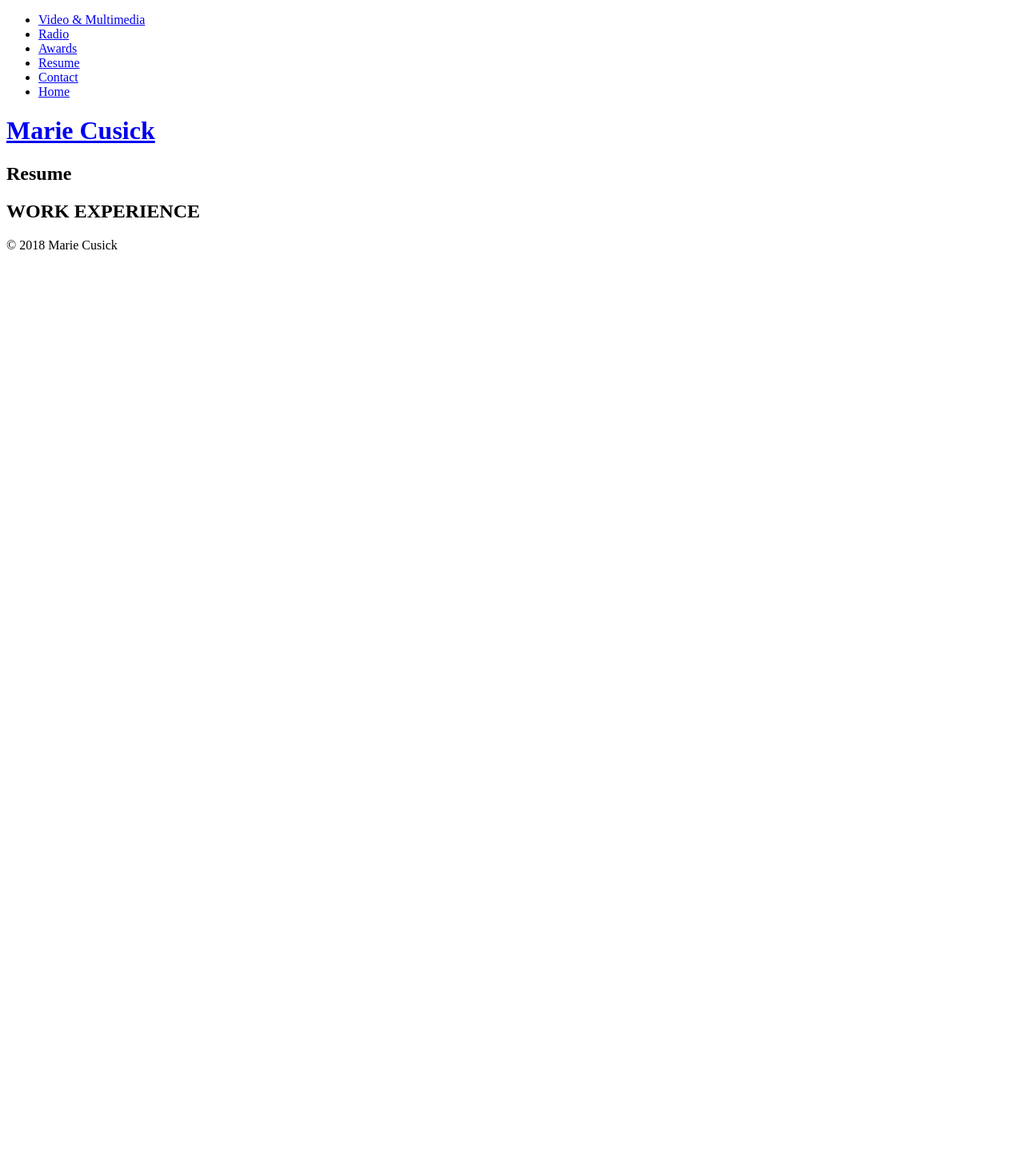
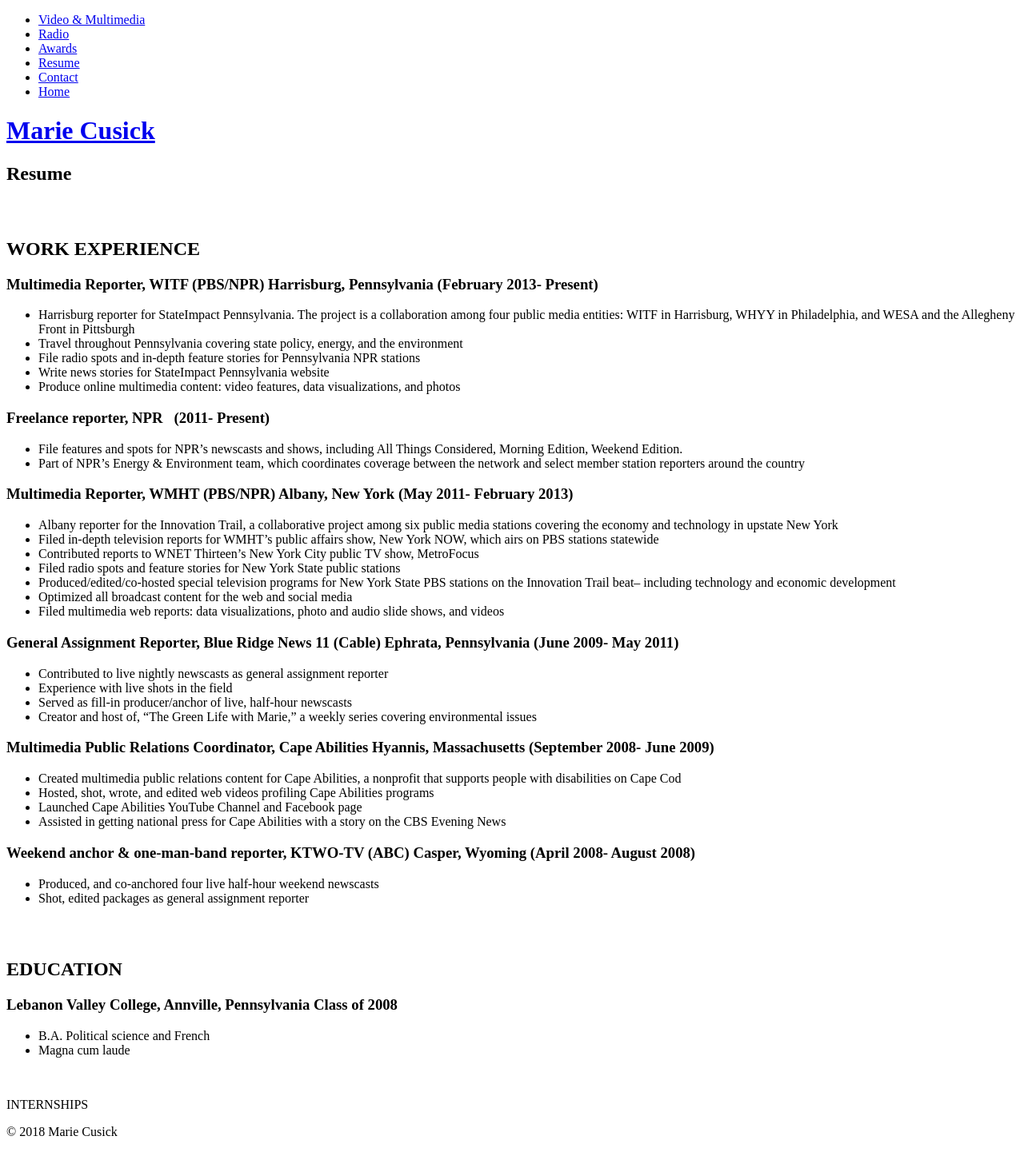
Before and after one commit to mcdotcom/mcdotcom, a Jekyll site: the page built from 05_resume.md, in a window 1280 px wide. Shown: the whole page at 80% size. Built offline with Jekyll 4.4.1, drawn with Linux system fonts in a browser that asks for light colours; before the commit the page ends 900 px from its top, so only the background shows below that.

Commit message:
Updated '05_resume.md' via CloudCannon

```diff
--- a/05_resume.md
+++ b/05_resume.md
@@ -4,5 +4,61 @@ title: Resume
 permalink: /resume/
 ---
 
+## &nbsp;
 
 ## WORK EXPERIENCE
+
+### Multimedia Reporter, WITF (PBS/NPR) Harrisburg, Pennsylvania (February 2013- Present)
+
+* Harrisburg reporter for StateImpact Pennsylvania. The project is a collaboration among four public media entities: WITF in Harrisburg, WHYY in Philadelphia, and WESA and the Allegheny Front in Pittsburgh
+* Travel throughout Pennsylvania covering state policy, energy, and the environment
+* File radio spots and in-depth feature stories for Pennsylvania NPR stations
+* Write news stories for StateImpact Pennsylvania website
+* Produce online multimedia content: video features, data visualizations, and photos
+
+### Freelance reporter, NPR &nbsp; (2011- Present)
+
+* File features and spots for NPR’s newscasts and shows, including All Things Considered, Morning Edition, Weekend Edition.
+* Part of NPR’s Energy & Environment team, which coordinates coverage between the network and select member station reporters around the country
+
+### Multimedia Reporter, WMHT (PBS/NPR) Albany, New York (May 2011- February 2013)
+
+* Albany reporter for the Innovation Trail, a collaborative project among six public media stations covering the economy and technology in upstate New York
+* Filed in-depth television reports for WMHT’s public affairs show, New York NOW, which airs on PBS stations statewide
+* Contributed reports to WNET Thirteen’s New York City public TV show, MetroFocus
+* Filed radio spots and feature stories for New York State public stations
+* Produced/edited/co-hosted special television programs for New York State PBS stations on the Innovation Trail beat– including technology and economic development
+* Optimized all broadcast content for the web and social media
+* Filed multimedia web reports: data visualizations, photo and audio slide shows, and videos
+
+### General Assignment Reporter, Blue Ridge News 11 (Cable) Ephrata, Pennsylvania (June 2009- May 2011)
+
+* Contributed to live nightly newscasts as general assignment reporter
+* Experience with live shots in the field
+* Served as fill-in producer/anchor of live, half-hour newscasts
+* Creator and host of, “The Green Life with Marie,” a weekly series covering environmental issues
+
+### Multimedia Public Relations Coordinator, Cape Abilities Hyannis, Massachusetts (September 2008- June 2009)
+
+* Created multimedia public relations content for Cape Abilities, a nonprofit that supports people with disabilities on Cape Cod
+* Hosted, shot, wrote, and edited web videos profiling Cape Abilities programs
+* Launched Cape Abilities YouTube Channel and Facebook page
+* Assisted in getting national press for Cape Abilities with a story on the CBS Evening News
+
+### Weekend anchor & one-man-band reporter, KTWO-TV (ABC) Casper, Wyoming (April 2008- August 2008)
+
+* Produced, and co-anchored four live half-hour weekend newscasts
+* Shot, edited packages as general assignment reporter
+
+## &nbsp;
+
+## EDUCATION
+
+### Lebanon Valley College, Annville, Pennsylvania Class of 2008
+
+* B.A. Political science and French
+* Magna cum laude
+
+&nbsp;
+
+INTERNSHIPS
```
